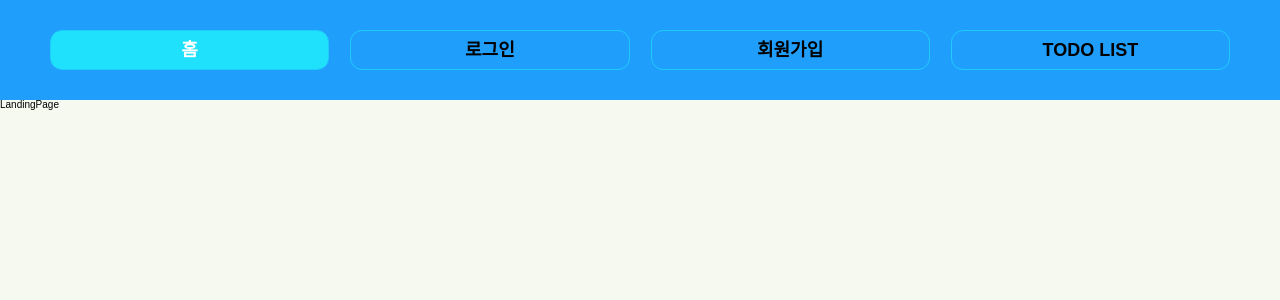
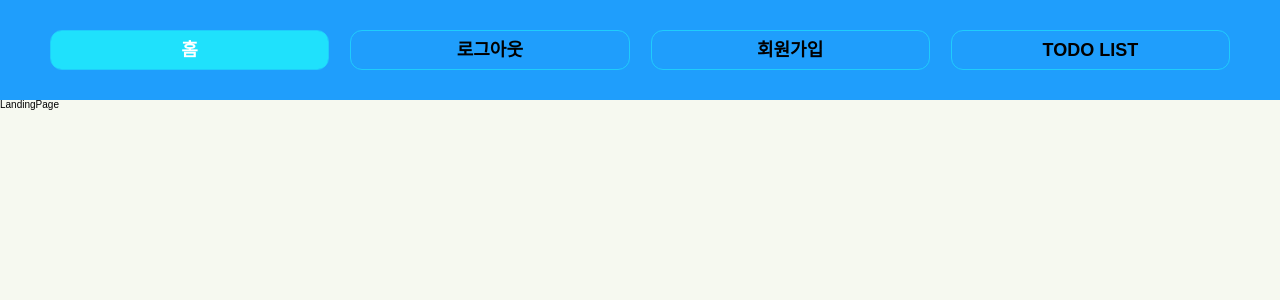
Before and after one commit to cgh96/wanted-pre-onboarding-frontend, a React (Create React App) app: page / in a window 1280 px wide. Shown: the top 300 px of the page. Built offline with nearby package versions, Linux system fonts and the light colour scheme; sample sign-in values are in the browser's storage.

Commit message:
Feat: 로그인 여부에 따른 조건부 렌더링 및 로그아웃 기능 추가

```diff
--- a/src/components/Auth/AuthForm.tsx
+++ b/src/components/Auth/AuthForm.tsx
@@ -41,6 +41,7 @@ function AuthForm() {
 
       if (data !== null) {
         navigate("/todo");
+        window.location.reload();
       }
     } else {
       const { data } = await signUp(email, password);
--- a/src/components/Header/Navigation.tsx
+++ b/src/components/Header/Navigation.tsx
@@ -1,6 +1,19 @@
+import { useState } from "react";
+import { useNavigate } from "react-router-dom";
 import { Nav, StyledNavLink } from "./styles";
 
 function Navigation() {
+  const [jwt] = useState<string | null>(localStorage.getItem("jwt"));
+  const navigate = useNavigate();
+
+  const logout = () => {
+    if (jwt) {
+      localStorage.removeItem("jwt");
+      navigate("/signin");
+      window.location.reload();
+    }
+  };
+
   return (
     <Nav>
       <ul>
@@ -8,7 +21,9 @@ function Navigation() {
           <StyledNavLink to="/">홈</StyledNavLink>
         </li>
         <li>
-          <StyledNavLink to="/signin">로그인</StyledNavLink>
+          <StyledNavLink to="/signin" onClick={logout}>
+            {jwt ? "로그아웃" : "로그인"}
+          </StyledNavLink>
         </li>
         <li>
           <StyledNavLink to="/signup">회원가입</StyledNavLink>
```
